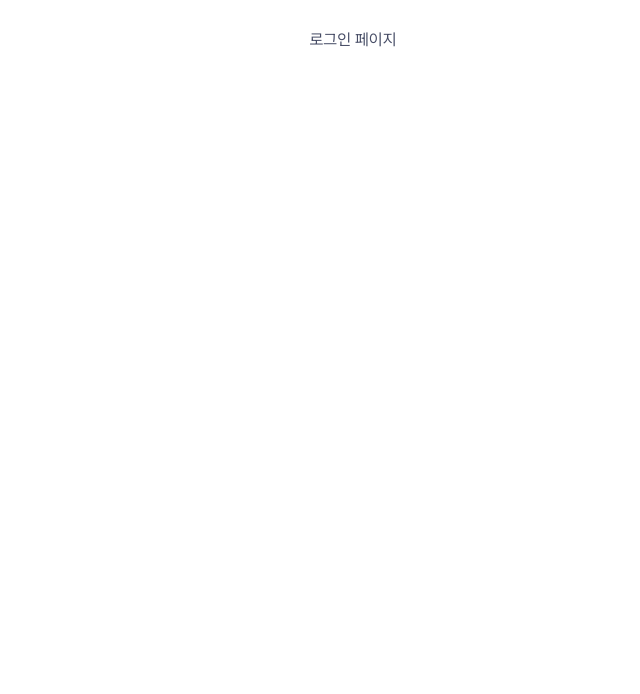
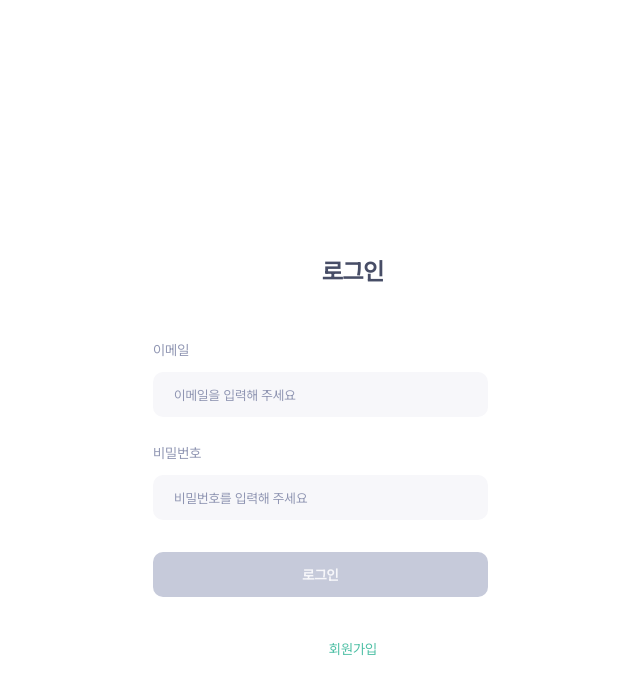
Before and after one commit to SejongUnivE4U/FE, a React (Vite) app: page /login in a window 1280 px wide. Shown: the top 694 px of the page, without its empty margins (287-927 px from the left). Built offline with nearby package versions, Linux system fonts and the light colour scheme.

Commit message:
feat: 로그인 페이지 ui 구현

```diff
--- a/src/pages/login/Login.tsx
+++ b/src/pages/login/Login.tsx
@@ -1,3 +1,144 @@
+import { useState } from 'react';
+import { useNavigate } from 'react-router-dom';
+import styled from 'styled-components';
+import Button from '../../components/Button';
+
 export default function Login() {
-  return <>로그인 페이지</>;
+  const [email, setEmail] = useState('');
+  const [password, setPassword] = useState('');
+  const [focusedField, setFocusedField] = useState<string | null>(null);
+
+  const isFormValid = email.trim() !== '' && password.trim() !== '';
+
+  const navigate = useNavigate();
+  return (
+    <Container>
+      <Title>로그인</Title>
+
+      <Form>
+        <InputGroup>
+          <InputWrapper>
+            <Label>이메일</Label>
+            <Input
+              type="email"
+              value={email}
+              onChange={(e) => setEmail(e.target.value)}
+              onFocus={() => setFocusedField('email')}
+              onBlur={() => setFocusedField(null)}
+              placeholder="이메일을 입력해 주세요"
+              focused={focusedField === 'email'}
+            />
+          </InputWrapper>
+
+          <InputWrapper>
+            <Label>비밀번호</Label>
+            <Input
+              type="password"
+              value={password}
+              onChange={(e) => setPassword(e.target.value)}
+              onFocus={() => setFocusedField('password')}
+              onBlur={() => setFocusedField(null)}
+              placeholder="비밀번호를 입력해 주세요"
+              focused={focusedField === 'password'}
+            />
+          </InputWrapper>
+        </InputGroup>
+
+        <Button
+          variant="primary"
+          onClick={() => alert('로그인 클릭')}
+          disabled={!isFormValid}
+        >
+          로그인
+        </Button>
+      </Form>
+      <SignUpText onClick={() => navigate('/signup')}>회원가입</SignUpText>
+    </Container>
+  );
 }
+
+const Container = styled.div`
+  display: flex;
+  flex-direction: column;
+  justify-content: center;
+  align-items: center;
+  padding: 0 20px;
+  margin-top: 224px;
+`;
+
+const Title = styled.h1`
+  font-family: Pretendard;
+  font-size: 24px;
+  font-style: normal;
+  font-weight: 600;
+  line-height: 32px;
+  color: ${({ theme }) => theme.colors.textPrimary};
+  margin-bottom: 50px;
+`;
+
+const Form = styled.form`
+  display: flex;
+  flex-direction: column;
+  width: 100%;
+  max-width: 400px;
+`;
+
+const InputGroup = styled.div`
+  display: flex;
+  flex-direction: column;
+  align-items: flex-start;
+  gap: 24px;
+  margin-bottom: 32px;
+`;
+
+const InputWrapper = styled.div`
+  display: flex;
+  flex-direction: column;
+  align-items: flex-start;
+  gap: 10px;
+`;
+
+const Label = styled.label`
+  font-family: Pretendard;
+  font-size: 14px;
+  font-style: normal;
+  font-weight: 400;
+  line-height: 24px;
+  color: ${({ theme }) => theme.colors.textSecondary};
+`;
+
+const Input = styled.input<{ focused: boolean }>`
+  display: flex;
+  width: 335px;
+  height: 45px;
+  padding: 14px 20px;
+  align-items: center;
+  gap: 10px;
+  color: ${({ theme }) => theme.colors.textPrimary};
+  border-radius: 10px;
+  background: #f7f7fa;
+
+  border: ${({ focused, theme }) =>
+    focused
+      ? `1px solid ${theme.colors.primaryGreen}`
+      : '1px solid transparent'};
+
+  &::placeholder {
+    color: #8f95b2;
+  }
+`;
+
+const SignUpText = styled.span`
+  margin-top: 40px;
+  font-family: Pretendard;
+  font-size: 14px;
+  font-style: normal;
+  font-weight: 400;
+  line-height: 24px;
+  font-size: 14px;
+  color: ${({ theme }) => theme.colors.primaryGreen};
+  cursor: pointer;
+  &:hover {
+    text-decoration: underline;
+  }
+`;
```
